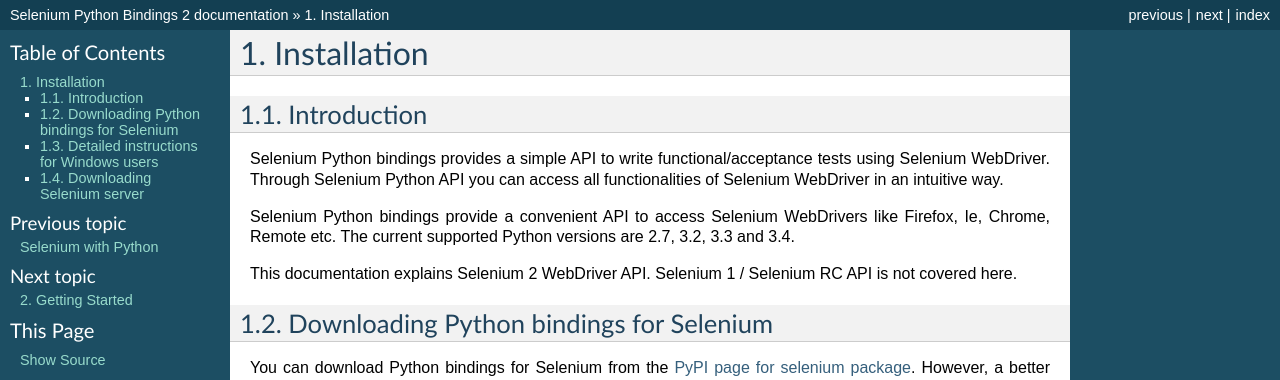
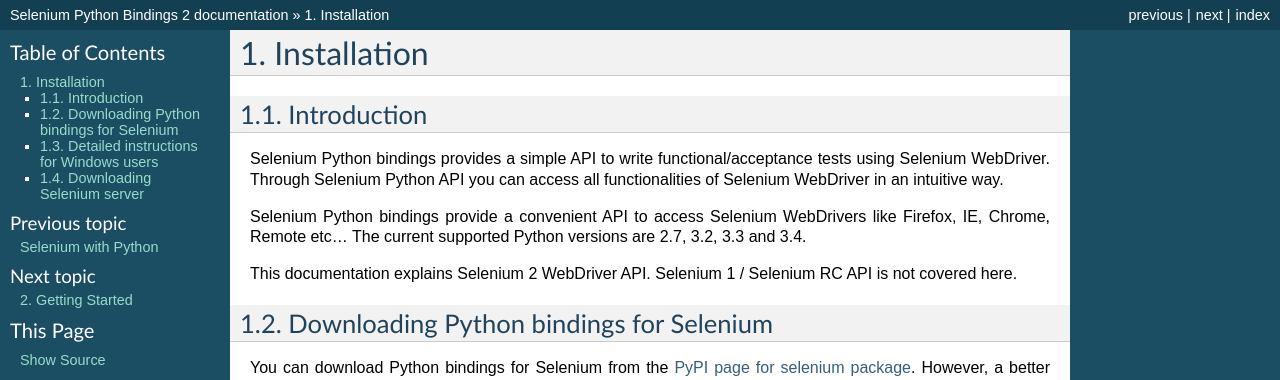
Before and after one commit to baijum/selenium-python, a Sphinx documentation site: the page built from source/installation.rst, in a window 1280 px wide. Shown: the top 380 px of the page. Built offline with Sphinx 7.4.7, drawn with Linux system fonts in a browser that asks for light colours.

Commit message:
Modified Ie to IE

```diff
--- a/source/installation.rst
+++ b/source/installation.rst
@@ -12,7 +12,7 @@
 WebDriver in an intuitive way.
 
 Selenium Python bindings provide a convenient API to access Selenium
-WebDrivers like Firefox, Ie, Chrome, Remote etc.  The current supported
+WebDrivers like Firefox, IE, Chrome, Remote etc...  The current supported
 Python versions are 2.7, 3.2, 3.3 and 3.4.
 
 This documentation explains Selenium 2 WebDriver API.  Selenium
```
